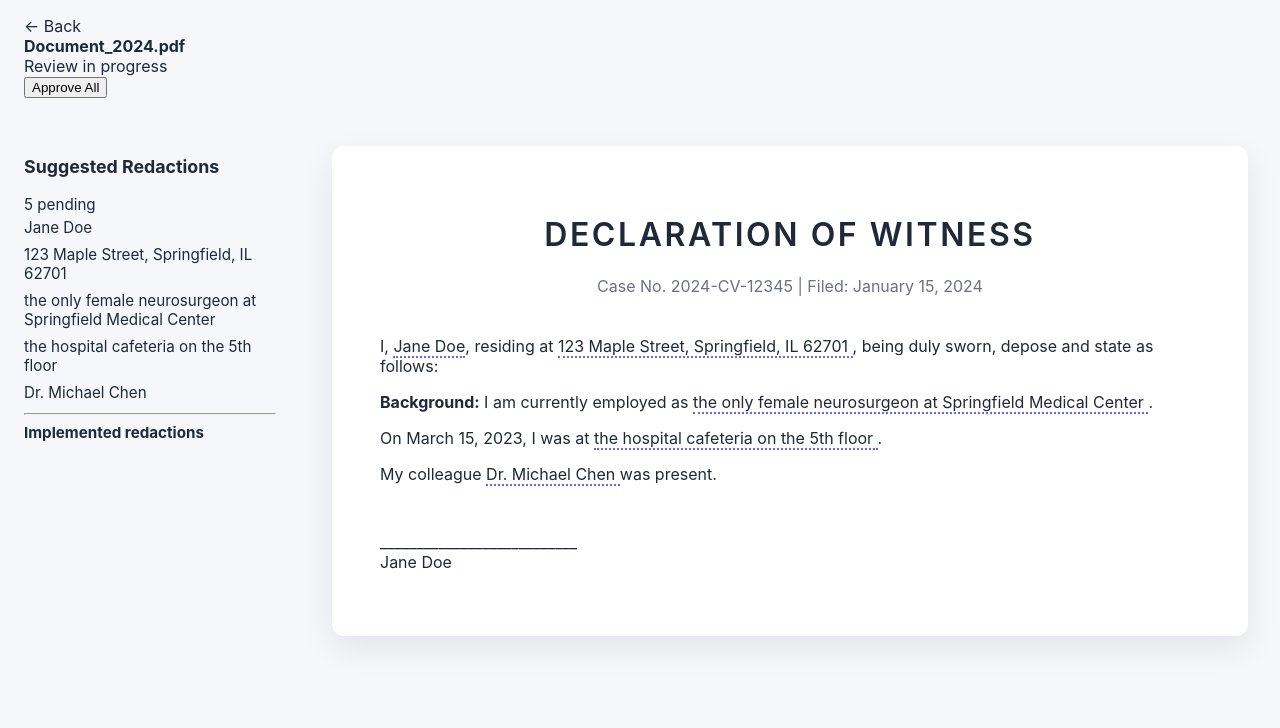
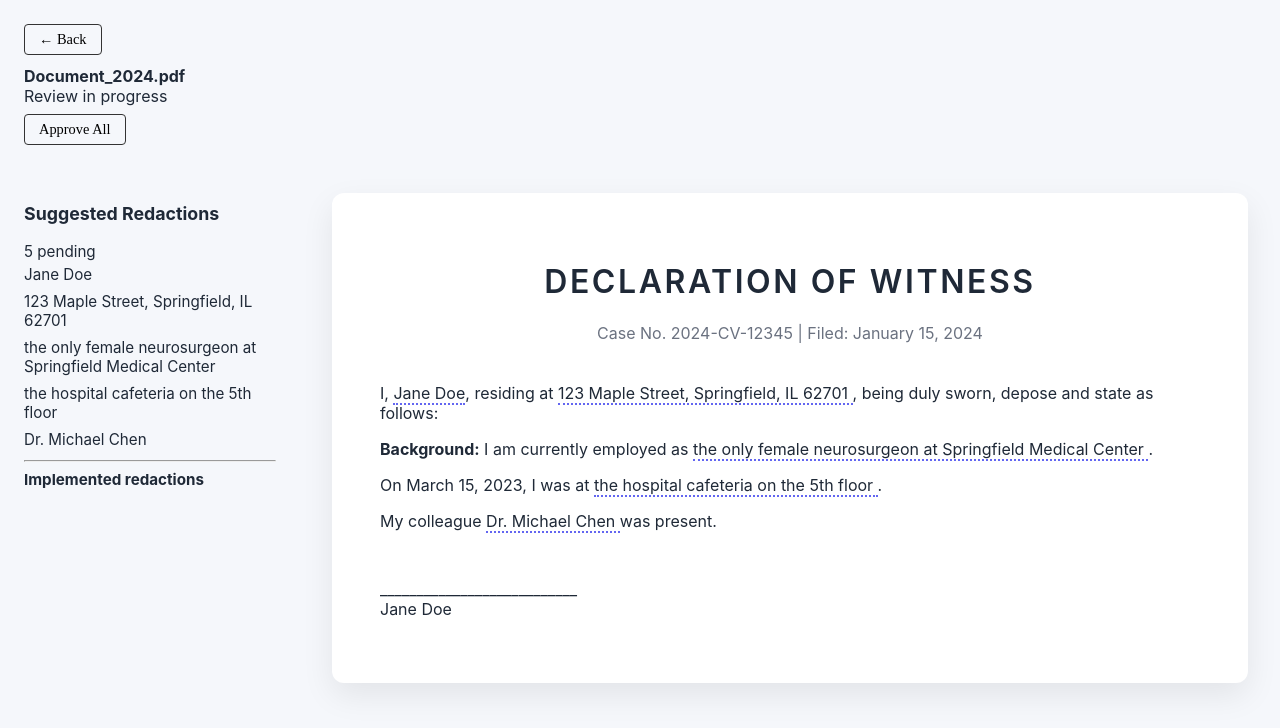
Before and after one commit to HC4444/Themis, a website: page editor.html in a window 1280 px wide. Drawn offline with Linux system fonts and the light colour scheme.

Commit message:
fix button

```diff
--- a/editor-style.css
+++ b/editor-style.css
@@ -5,6 +5,8 @@ body {
                  Roboto, Helvetica, Arial, sans-serif;
     background: #f5f7fb;
     color: #1f2937;
+    padding-top: 50px;
+    position: relative;
 }
 
 /* ---------- Layout ---------- */
@@ -125,3 +127,43 @@ main {
     gap: 0.5rem;
     justify-content: flex-end;
 }
+
+.back-btn {
+  position: absolute;
+  top: 24px;
+  left: 24px;
+
+  font-family: "Cormorant Garamond", serif;
+  font-size: 0.9rem;
+  padding: 6px 14px;
+
+  background: none;
+  border: 1px solid #333;
+  border-radius: 4px;
+
+  cursor: pointer;
+  transition: 0.2s ease;
+}
+
+.back-btn:hover {
+  background: #f5f5f5;
+}
+
+.approve-btn {
+  margin-top: 8px;
+
+  font-family: "Cormorant Garamond", serif;
+  font-size: 0.9rem;
+  padding: 6px 14px;
+
+  background: none;
+  border: 1px solid #333;
+  border-radius: 4px;
+
+  cursor: pointer;
+  transition: 0.2s ease;
+}
+
+.approve-btn:hover {
+  background: #f5f5f5;
+}
--- a/editor.html
+++ b/editor.html
@@ -7,12 +7,14 @@
 </head>
 <body>
 
+<button class="back-btn" id="backBtn">← Back</button>
+
 <header>
-    ← Back<br />
-    <strong>Document_2024.pdf</strong><br />
-    Review in progress<br />
-    <button id="approveAllBtn">Approve All</button>
+  <strong>Document_2024.pdf</strong><br />
+  Review in progress<br />
+  <button class="approve-btn" id="approveAllBtn">Approve All</button>
 </header>
+
 
 <div style="display:flex;">
     <!-- Sidebar -->
--- a/editor.js
+++ b/editor.js
@@ -11,6 +11,16 @@ let currentId = null;
 document.addEventListener('DOMContentLoaded', () => {
     bindHighlights();
     updateSidebar();
+
+    const backBtn = document.getElementById('backBtn');
+    if (backBtn) {
+      backBtn.addEventListener('click', () => {
+        // Option A: go back in history (best if you came from index)
+        if (window.history.length > 1) window.history.back();
+        else window.location.href = 'index.html'; // fallback
+      });
+    }
+
 });
 
 function bindHighlights() {
--- a/style.css
+++ b/style.css
@@ -1,3 +1,4 @@
 /* =====================
    Global Reset
 }
+ */
```
Also changed, not shown: index.html (renamed from Index.HTML, +28 -4 lines).
